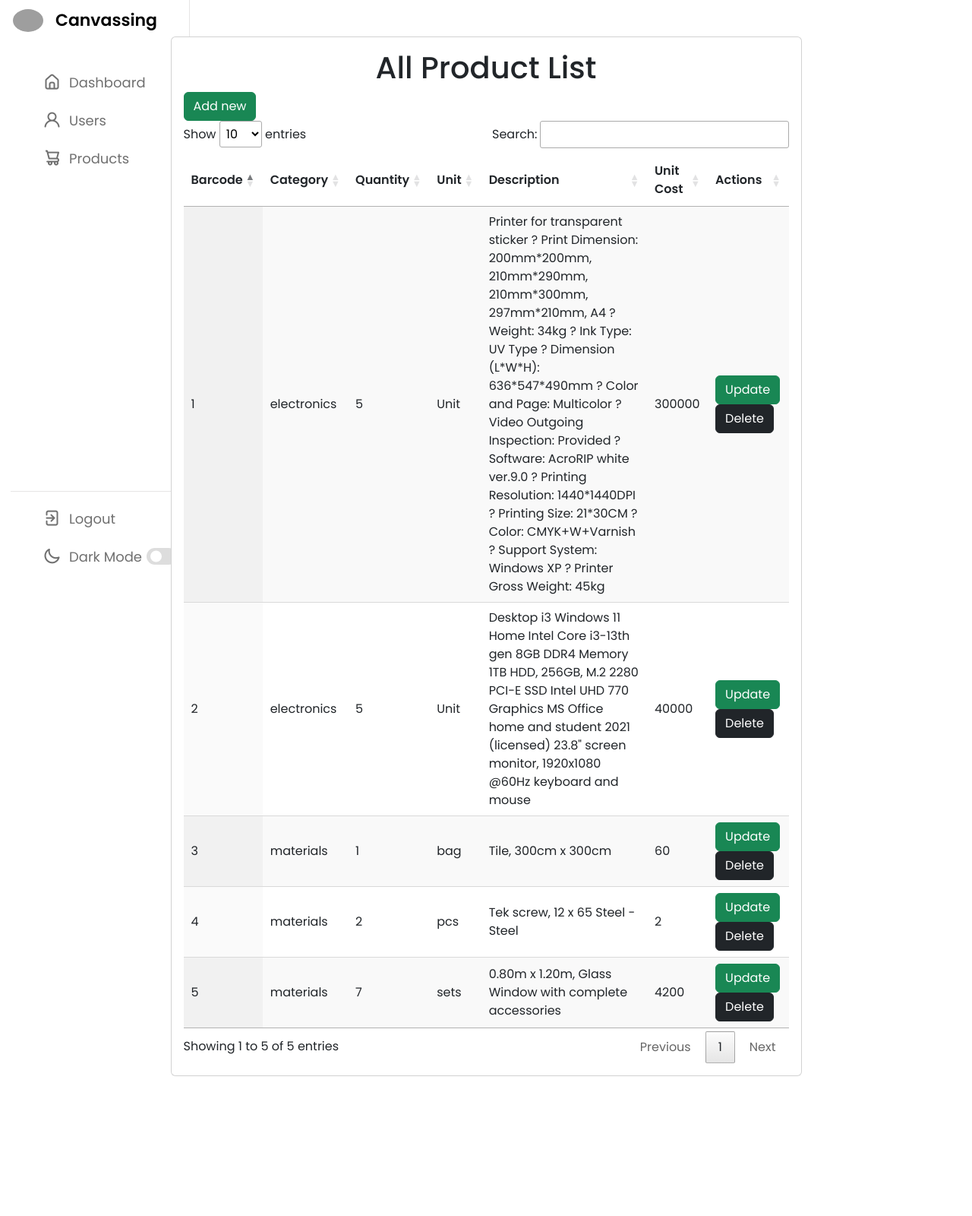
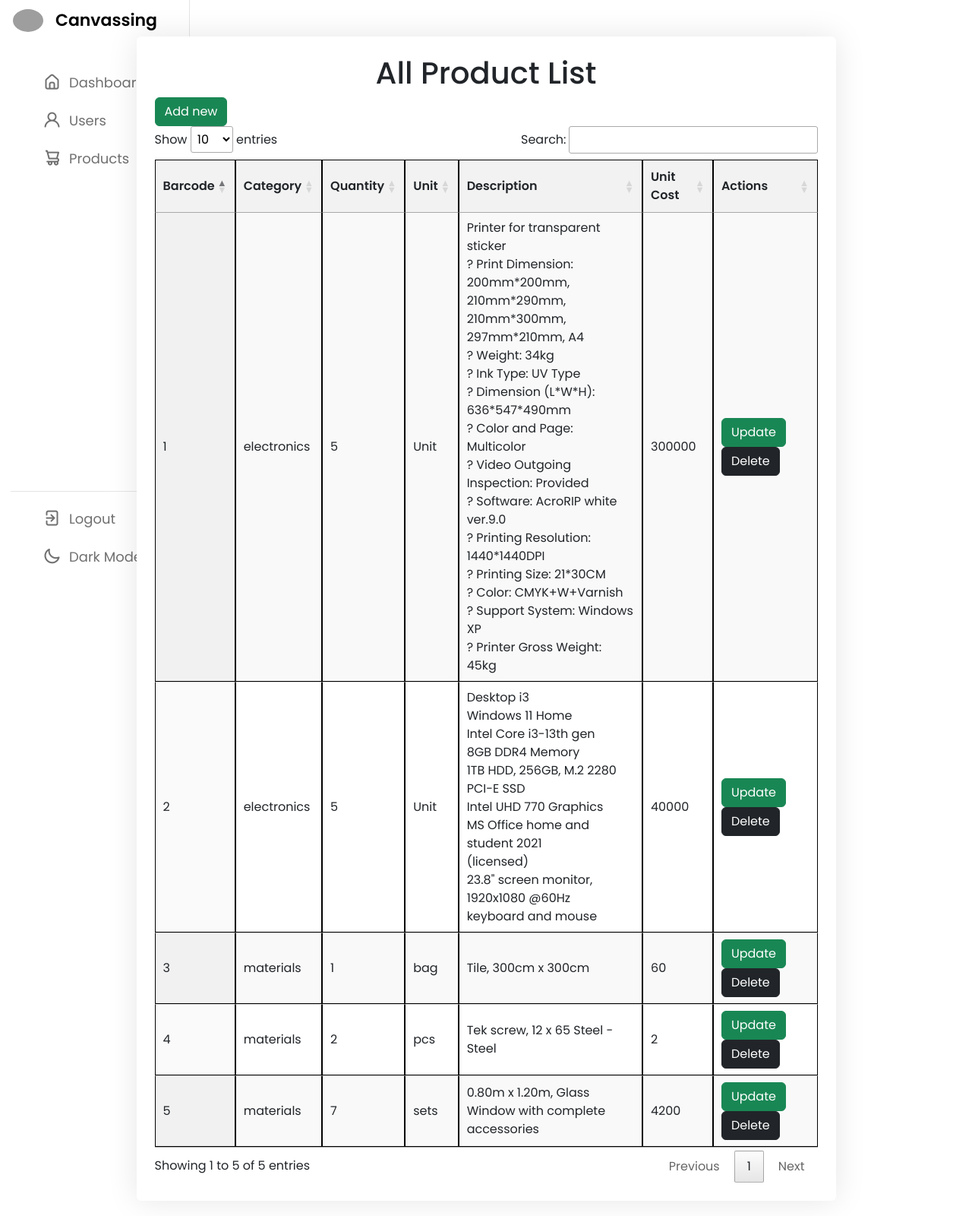
Before and after one commit to steewwww/capstone1, a PHP site: page /adminproduct.php in a window 1280 px wide. Shown: the whole page at 76% size. Before the commit the page ends 1416 px from the top, so only its background shows below. Run offline with PHP 8.4, Linux system fonts and the light colour scheme; a user stored in the database is signed in; data comes from the database, SQL or seed files in the repository; some libraries are stand-ins or nearby versions; grey boxes are pictures that could not be loaded.

Commit message:
Update adminproduct.php

```diff
--- a/adminproduct.php
+++ b/adminproduct.php
@@ -30,12 +30,81 @@
     <link rel='stylesheet' href='https://cdnjs.cloudflare.com/ajax/libs/twitter-bootstrap/5.3.0/css/bootstrap.min.css' />
     <link rel="stylesheet" type="text/css" href="https://cdn.datatables.net/1.10.25/css/jquery.dataTables.css">
     <script type="text/javascript" charset="utf8" src="https://cdn.datatables.net/1.10.25/js/jquery.dataTables.js"></script>
+
+    <style>
+        .container {
+            width: 100%;
+            padding-left: 15px;
+            padding-right: 15px;
+            margin-right: auto;
+            margin-left: auto;
+        }
+
+        .mt-5 {
+            margin-top: 5rem;
+        }
+
+        .card {
+            margin-bottom: 20px;
+            border: 0;
+            border-radius: .375rem;
+            box-shadow: 0 0 40px rgba(0, 0, 0, .1);
+            width: 100%; /* Set the card width to 100% */
+        }
+
+        .card-body {
+            padding: 1.5rem;
+        }
+
+        .text-center {
+            text-align: center !important;
+        }
+
+        table {
+            width: 100%;
+            border-collapse: collapse;
+            margin-top: 20px;
+        }
+
+        th,
+        td {
+            border: 1px solid #000; /* Set border color to black */
+            padding: 12px;
+            text-align: left;
+        }
+
+        th {
+            background-color: #f2f2f2; /* Set background color for header cells */
+        }
+
+        .product-description {
+            max-width: 300px; /* Limit maximum width for description */
+            overflow: hidden;
+            text-overflow: ellipsis;
+            white-space: nowrap;
+        }
+
+        .addItemBtn {
+            background-color: #006400; /* Dark green color */
+            color: #fff;
+            border: 1px solid #006400; /* Match the border color to the background color */
+            padding: 6px 8px; /* Adjust padding to make the button smaller */
+            font-size: 14px; /* Adjust font size to make the text smaller */
+            cursor: pointer;
+            transition: background-color 0.3s; /* Add smooth transition for the background color change */
+        }
+
+        .addItemBtn:hover {
+            background-color: #008000; /* Slightly lighter green on hover */
+            color: #fff; /* Change text color on hover if needed */
+        }
+    </style>
 </head>
 
 <body >
 <div class="container mt-5">
         <div class="row justify-content-center">
-            <div class="col-lg-9 px-20" id="order">
+            <div class="col-lg-10 px-20" id="order"> <!-- Adjusted the width to col-lg-12 -->
                 <div class="card">
                     <div class="card-body">
                         <header>
@@ -68,8 +137,8 @@
                                         <td><?php echo $row['category']; ?></td>
                                         <td><?php echo $row['product_qty']; ?></td>
                                         <td><?php echo $row['product_name']; ?></td>
-                                    <td><?php echo $row['description']; ?></td>
-                                    <td><?= ($row['product_price']); ?></td>
+                                        <td><?php echo nl2br($row['description']); ?></td>
+                                        <td><?php echo $row['product_price']; ?></td>
                                         <td>
                                             <button class="btn btn-success editbtn" data-toggle="modal" data-target="#updateModal" data-id="<?php echo $row['id']; ?>">Update</button>
                                             <button class="btn btn-dark deletebtn" data-toggle="modal" data-target="#deleteModal" data-id="<?php echo $row['id']; ?>">Delete</button>
@@ -78,6 +147,7 @@
                                 <?php
                                 }
                                 ?>
+
                         </table> <!-- Table ends here -->
                     </div>
                 </div>
```
Lines whose indentation alone changed are shown as unchanged.
